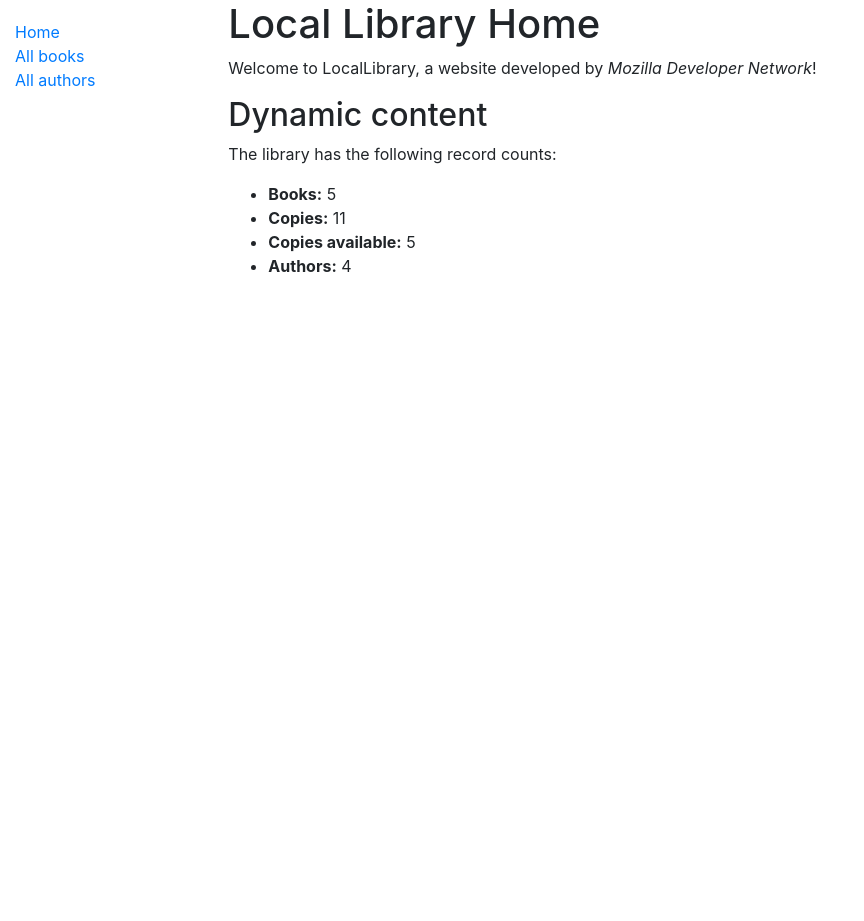
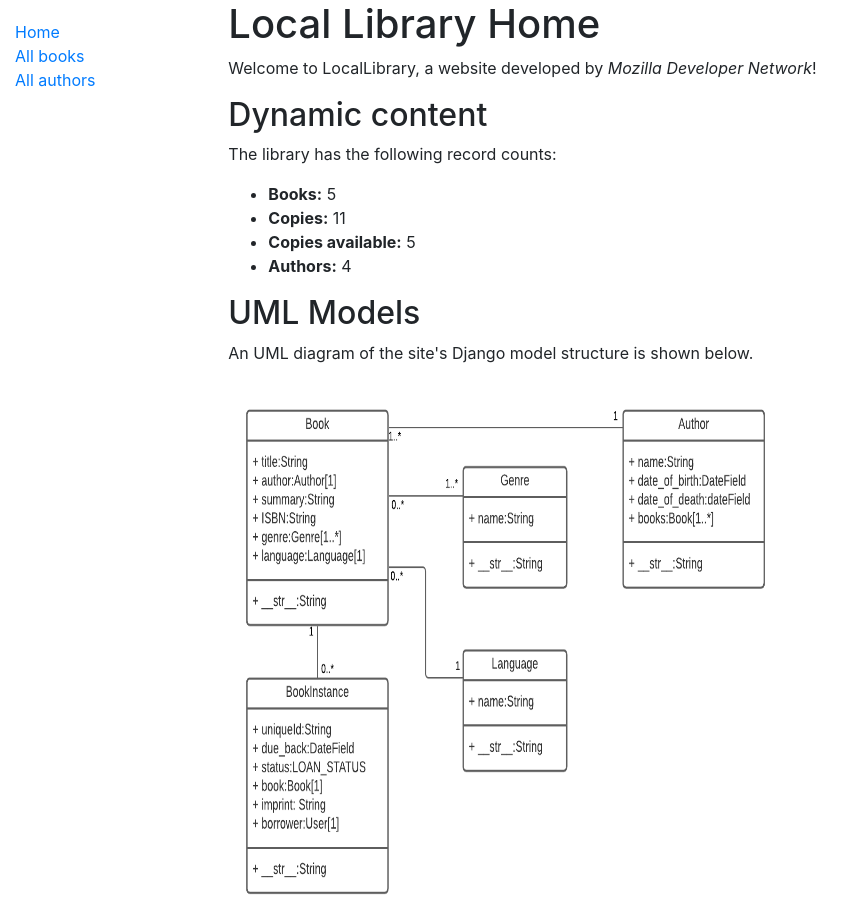
Before and after one commit to eclairsameal/django_workspace, a Django app: page /catalog/ in a window 1280 px wide. Shown: the whole page, without its empty margins (0-864 px from the left). Before the commit the page ends 272 px from the top, so only its background shows below. Run offline with Django 4.2, Linux system fonts and the light colour scheme; data comes from the database, SQL or seed files in the repository; some libraries are stand-ins or nearby versions.

Commit message:
讓UML的圖顯示在index.html

```diff
--- a/locallibrary/templates/index.html
+++ b/locallibrary/templates/index.html
@@ -11,4 +11,10 @@
       <li><strong>Copies available:</strong> {{ num_instances_available }}</li>
       <li><strong>Authors:</strong> {{ num_authors }}</li>
   </ul>
+  <h2>UML Models</h2>
+  <p>An UML diagram of the site's Django model structure is shown below. </p>
+  <div>
+  {% load static %}
+  <img src="{% static 'images/local_library_model_uml.png' %}" alt="UML diagram" style="width:555px;height:540px;">
+  </div>
 {% endblock %}
```
